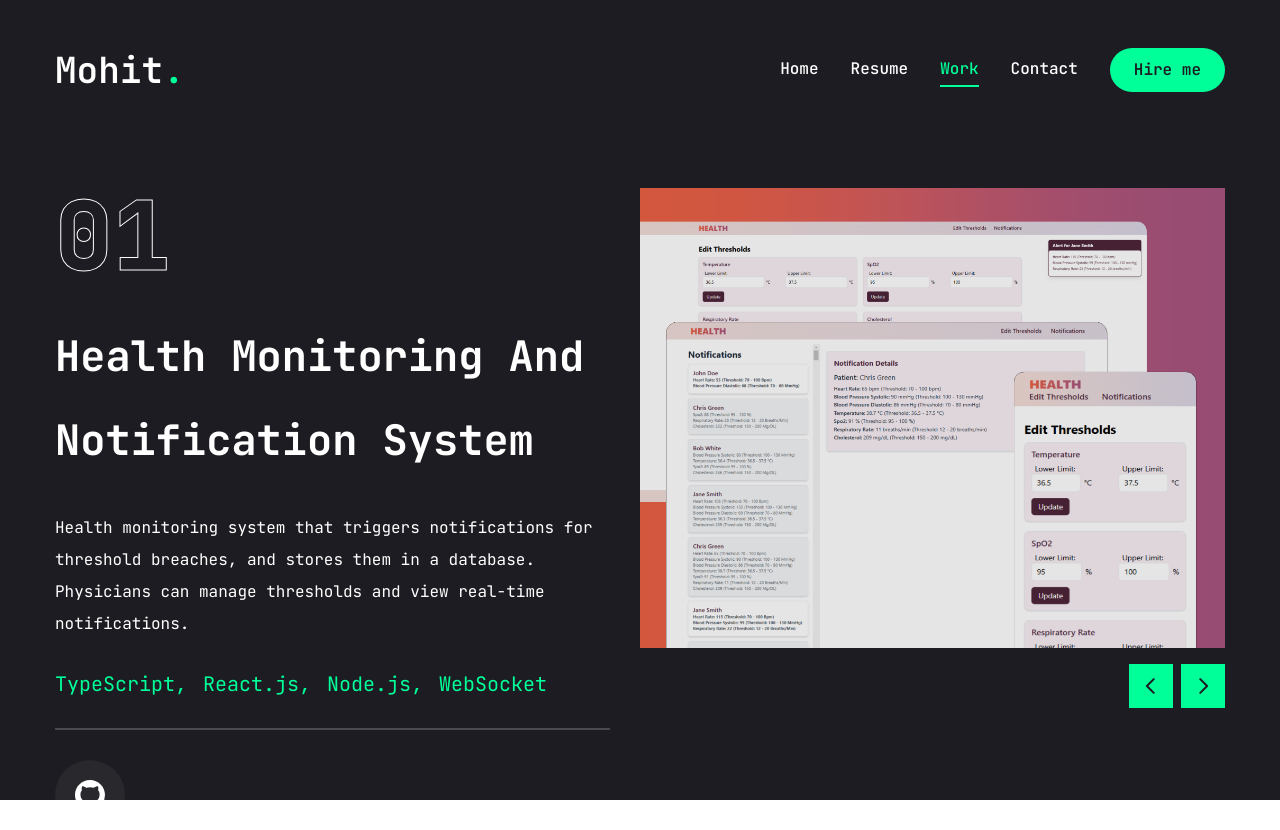
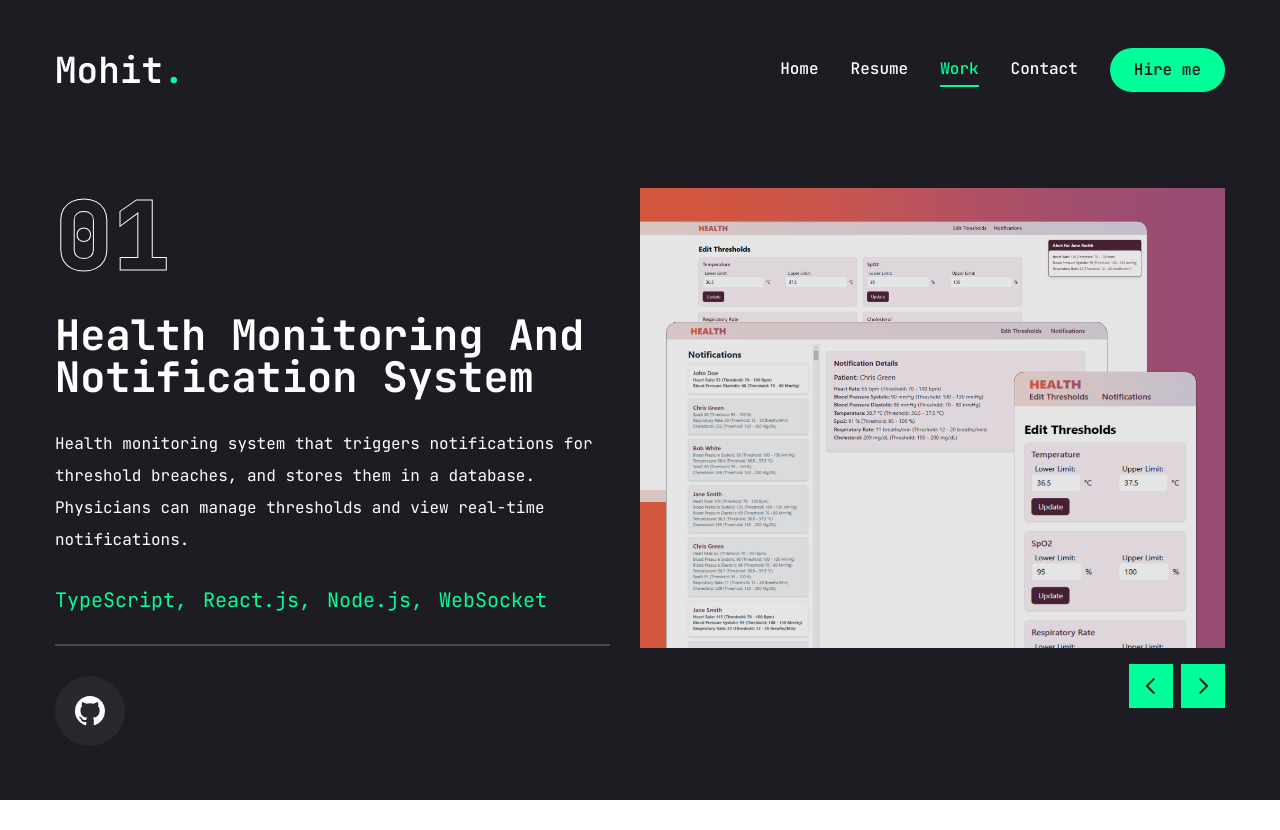
Before and after one commit to mohit1508/mohit-portfolio, a Next.js app: page /work in a window 1280 px wide. After the commit the page ends 804 px from the top, so only its background shows below. Built offline with nearby package versions, Linux system fonts and the light colour scheme; grey boxes are pictures that could not be loaded.

Commit message:
correcting css error in work section

```diff
--- a/app/work/page.jsx
+++ b/app/work/page.jsx
@@ -70,7 +70,7 @@ const Work = () => {
                                 {project.num}
                             </div>
                             {/* project category */}
-                            <h2 className="text-[42px] font-bold Leading-none text-white group-hover:text-accent transition-all duration-500 capitalize">
+                            <h2 className="text-[42px] font-bold leading-none text-white group-hover:text-accent transition-all duration-500 capitalize">
                                 {project. category}
                             </h2>
                             {/* project description */}
```
